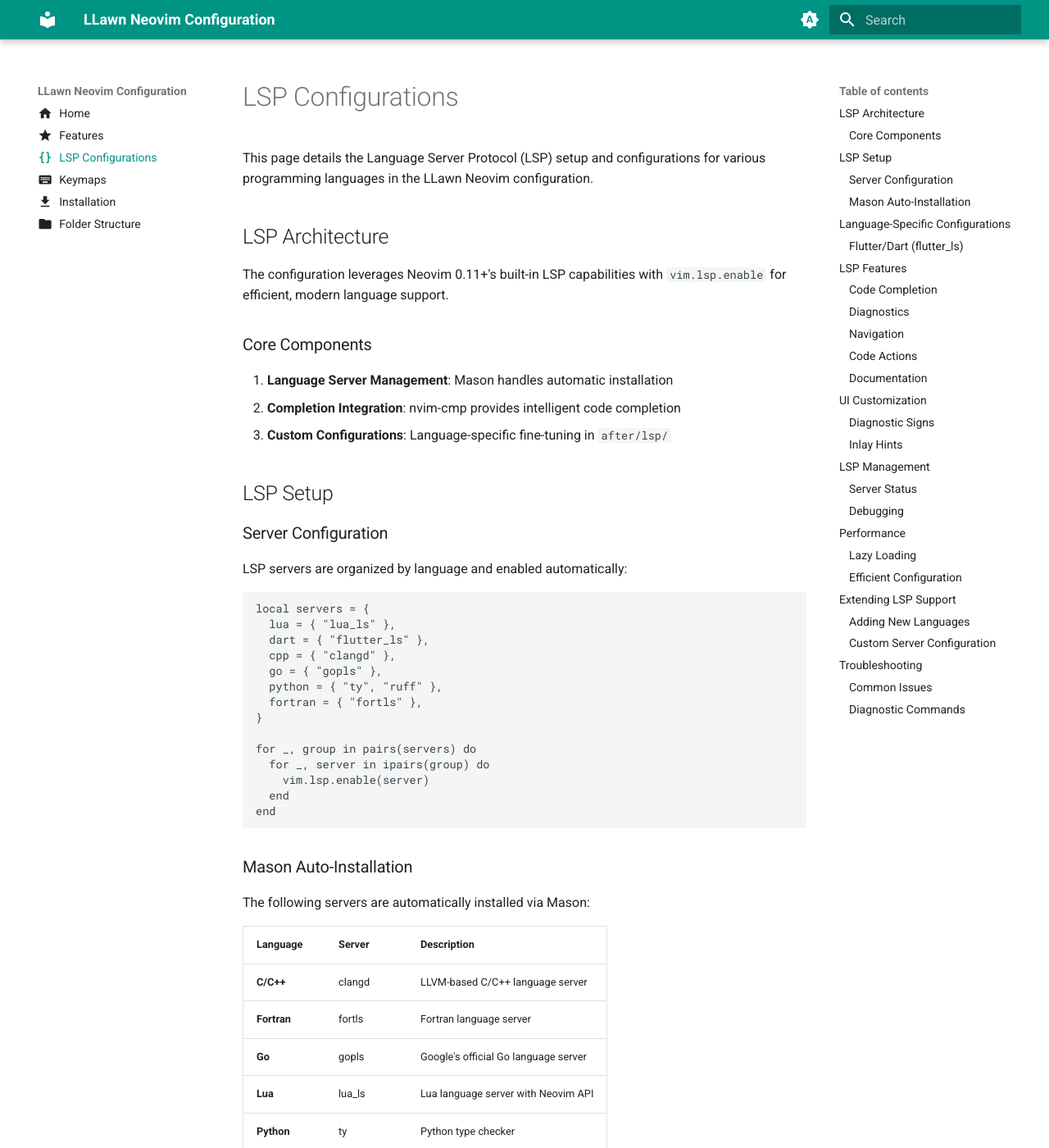
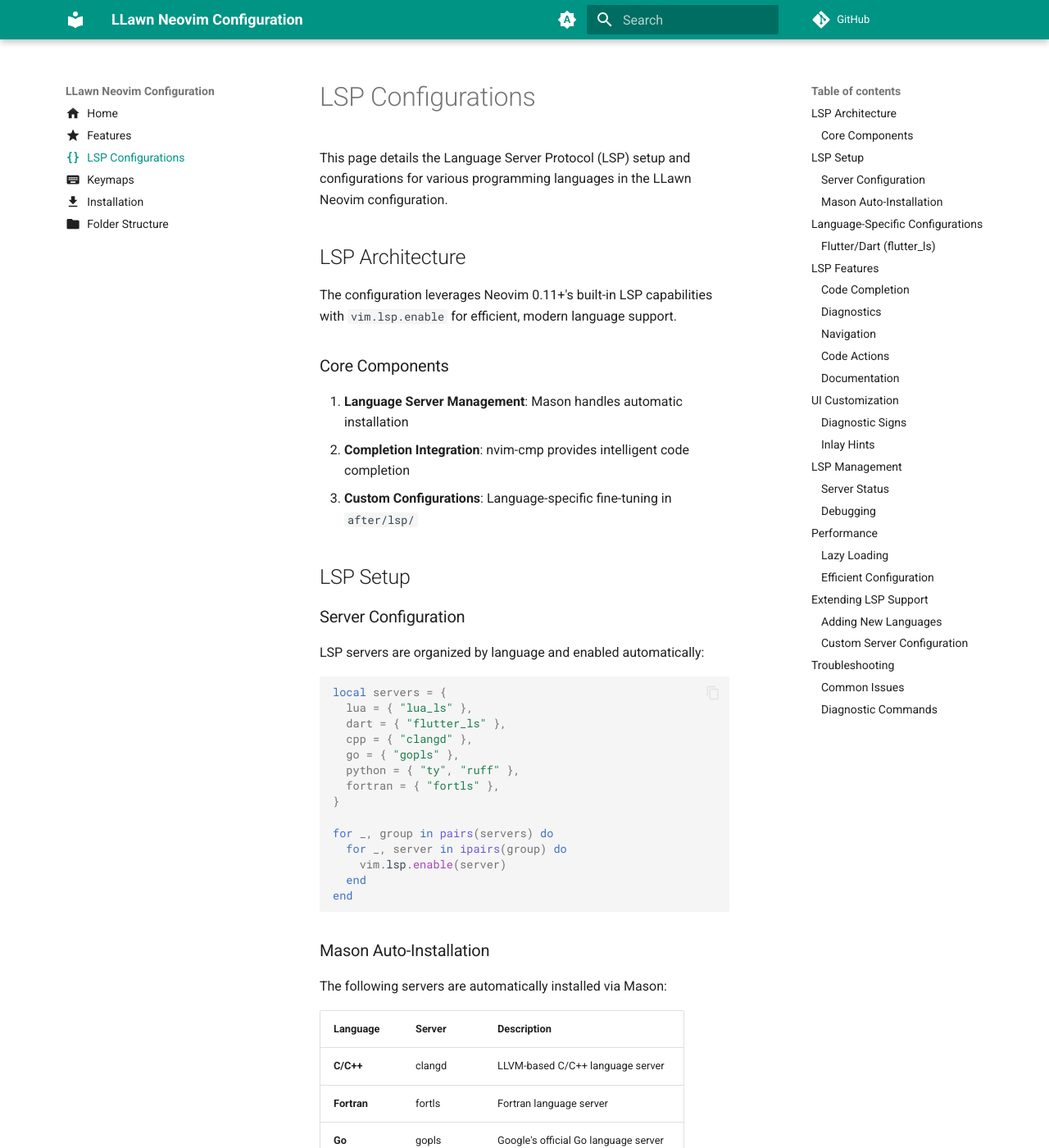
Before and after one commit to llawn/llawnvim, an MkDocs documentation site: the page built from docs/lsp.md, in a window 1280 px wide and 1400 px high. Shown: the whole window at 82% size. Built offline with MkDocs 1.6.1 and Material for MkDocs 9.7.7, drawn with Linux system fonts in a browser that asks for light colours; comment, search, counter and statistics services are not loaded; some of the changed text lies outside the part shown.

Commit message:
docs: fix admonitton support

````diff
--- /dev/null
+++ b/docs/custom.css
@@ -0,0 +1,20 @@
+/* Custom CSS to make documentation wider */
+.md-grid {
+    max-width: 90% !important;
+}
+
+.md-content {
+    max-width: 90%;
+}
+
+.md-content__inner {
+    padding-left: 1rem;
+    padding-right: 1rem;
+}
+
+@media screen and (min-width: 76.1875em) {
+    .md-content {
+        margin-left: 2rem;
+        margin-right: 2rem;
+    }
+}
--- a/docs/lsp.md
+++ b/docs/lsp.md
@@ -66,6 +66,7 @@ The following servers are automatically installed via Mason:
 **Location**: `after/lsp/flutter_ls.lua`
 
 **Features**:
+
 - **Custom Command**: Uses Flutter SDK's analysis server
 - **Environment**: Requires `FLUTTER_ROOT` environment variable
 - **Enhanced Features**: Outline views, closing labels, Flutter-specific analysis
@@ -97,6 +98,7 @@ The following servers are automatically installed via Mason:
 ```
 
 **Setup Requirements**:
+
 1. Install Flutter SDK
 2. Set `FLUTTER_ROOT` environment variable
 3. Ensure Dart analysis server is available
@@ -109,6 +111,7 @@ The following servers are automatically installed via Mason:
 - **File Operations**: Automatic file operations handling
 
 ### Diagnostics
+
 - **Signs**: Custom diagnostic signs in sign column
 - **Virtual Text**: Inline error/warning messages
 - **Severity Levels**: Error, warning, hint, info
--- a/mkdocs.yml
+++ b/mkdocs.yml
@@ -1,26 +1,35 @@
 site_name: LLawn Neovim Configuration
 site_dir: site
+markdown_extensions:
+  - admonition
+  - pymdownx.details
+  - pymdownx.superfences
+repo_url: https://github.com/llawn/nvimconfig
 theme:
-  name: material
-  palette:
-    - media: "(prefers-color-scheme)"
-      toggle:
-        icon: material/brightness-auto
-        name: Switch to light mode
-    - media: "(prefers-color-scheme: light)"
-      scheme: default
-      primary: teal
-      accent: purple
-      toggle:
-        icon: material/brightness-7
-        name: Switch to dark mode
-    - media: "(prefers-color-scheme: dark)"
-      scheme: slate
-      primary: teal
-      accent: lime
-      toggle:
-        icon: material/brightness-4
-        name: Switch to system preference
+   name: material
+   features:
+     - content.code.copy
+   palette:
+     - media: "(prefers-color-scheme)"
+       toggle:
+         icon: material/brightness-auto
+         name: Switch to light mode
+     - media: "(prefers-color-scheme: light)"
+       scheme: default
+       primary: teal
+       accent: purple
+       toggle:
+         icon: material/brightness-7
+         name: Switch to dark mode
+     - media: "(prefers-color-scheme: dark)"
+       scheme: slate
+       primary: teal
+       accent: lime
+       toggle:
+         icon: material/brightness-4
+         name: Switch to system preference
+extra_css:
+  - custom.css
 nav:
   - Home: index.md
   - Features: features.md
````
Also changed, not shown: docs/structure.md (+24 -0 lines).
